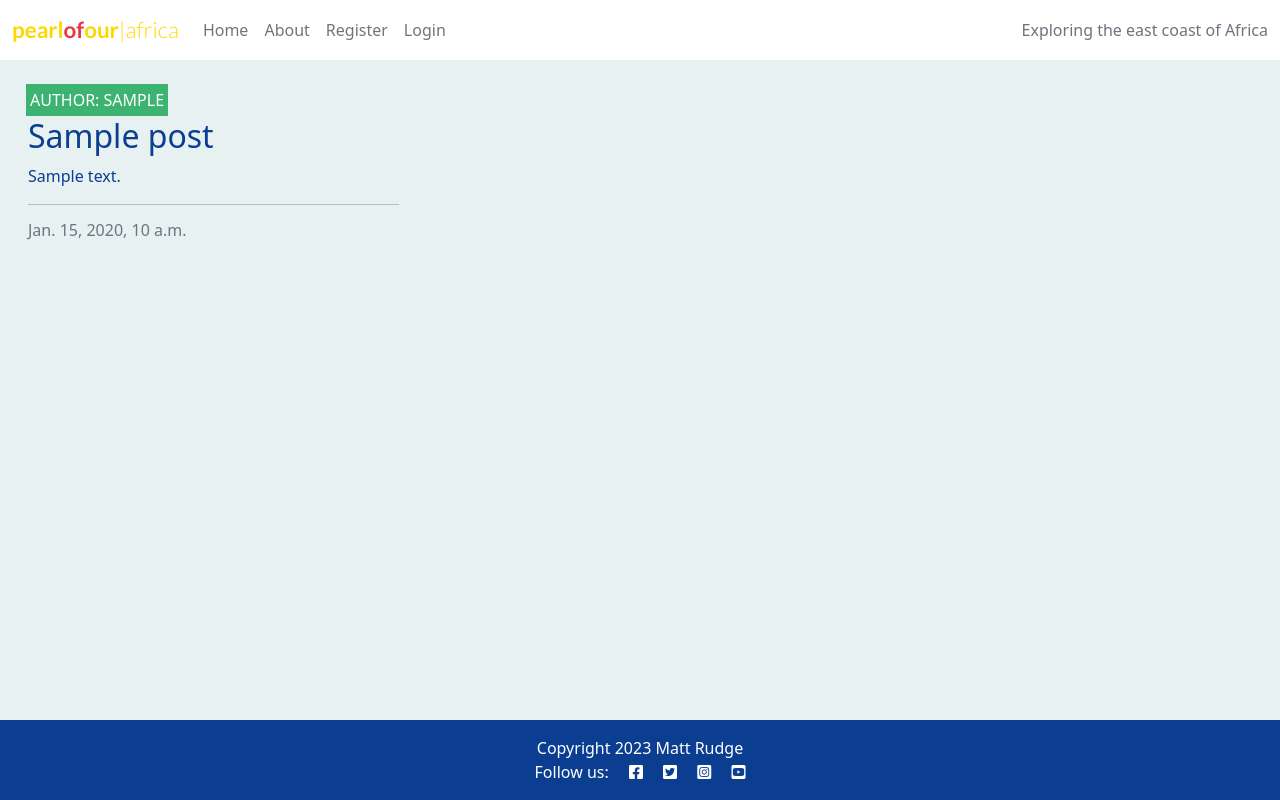
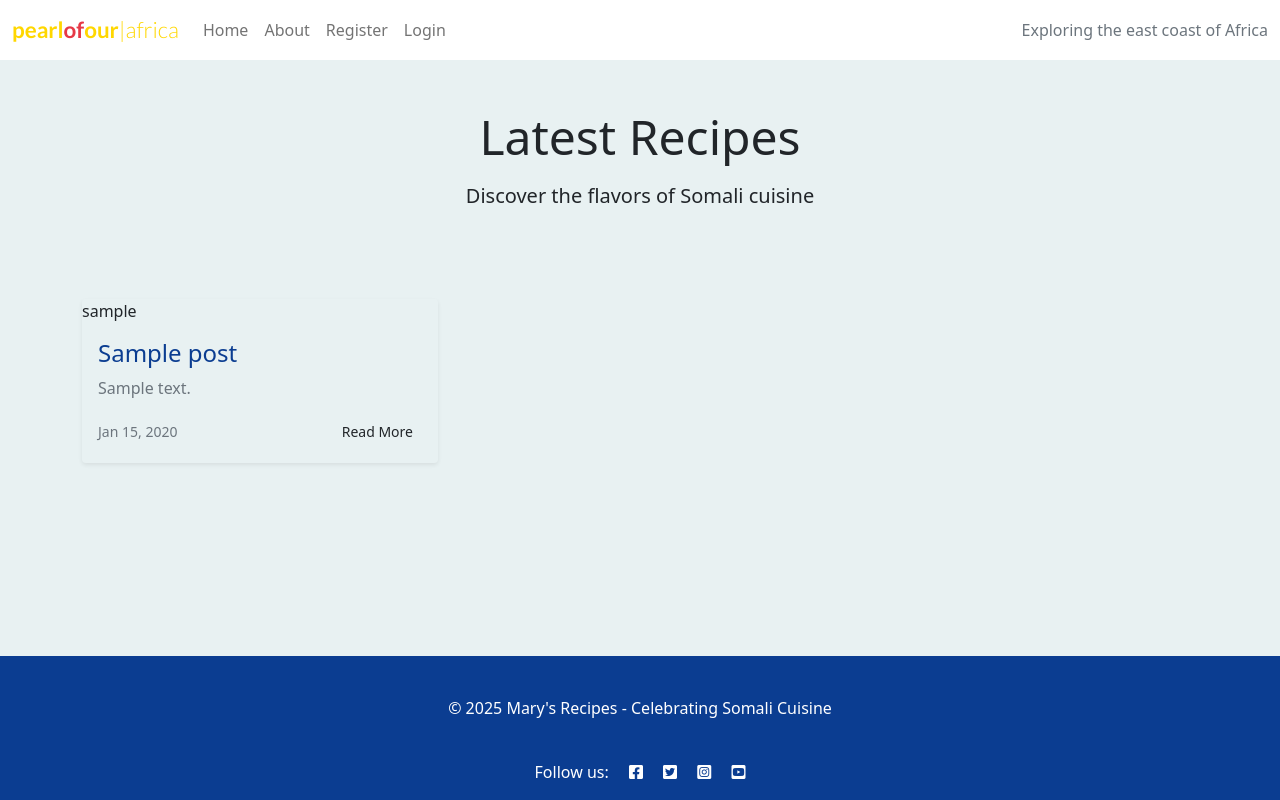
Before and after one commit to mary1-commits/Marys-recipes, a Django app: template blog/templates/blog/index.html in a window 1280 px wide. Run offline with Django 4.2, Linux system fonts and the light colour scheme; the template is opened without the code that fills it: values that come from a table or form of the project are taken from there, others are empty; tables that the repository leaves empty hold one stand-in row (values such as "Sample post"); parts of the project's set-up code (start-up, migrations or seed data) failed here and were passed over.

Commit message:
update the index.html

```diff
--- a/blog/templates/blog/index.html
+++ b/blog/templates/blog/index.html
@@ -1,68 +1,158 @@
 {% extends "base.html" %}
 {% load static %}
+
 {% block content %}
+<!-- Hero Section -->
+<div class="hero-banner text-center py-5 mb-4">
+    <div class="container">
+        <h1 class="display-5 mb-3">Latest Recipes</h1>
+        <p class="lead">Discover the flavors of Somali cuisine</p>
+    </div>
+</div>
 
-<!-- index.html content starts here -->
-<div class="container-fluid">
-    <div class="row">
-
-        <!-- Blog Entries Column -->
-        <div class="col-12 mt-3 left">
-            <div class="row">
+<!-- Blog Posts Grid -->
+<div class="container">
+    <div class="row g-4">
         {% for post in posts %}
         <div class="col-md-4">
-                    <div class="card mb-4">
-                        <div class="card-body">
-                            <div class="image-container">
-                                {% if "placeholder" in post.featured_image.url %}
-                                <img class="card-img-top" src="{% static 'images/somali_food.jpg' %}" alt="placeholder image">
-                                {% else %}
-                                <img class="card-img-top" src="{{ post.featured_image.url }}" alt="{{ post.title }}">
-                                {% endif %}
-                                <div class="image-flash">
-                                    <p class="author">Author: {{ post.author }}</p>
+            <div class="card blog-card h-100 border-0 shadow-sm">
+                <div class="image-container position-relative">
+{#                    {% if "placeholder" in post.featured_image.url %}#}
+{#                    <img class="card-img-top mb-3" src="{% static 'images/somali_food.jpg' %}" alt="placeholder image">#}
+{#                    {% else %}#}
+{#                    <img class="card-img-top" src="{% static 'images/post-placeholder.jpg' %}" alt="{{ post.title }}">#}
+{#                    {% endif %}#}
+                    <div class="author-badge">
+                        <span class="">{{ post.author }}</span>
                     </div>
                 </div>
-                            <a href="{% url 'post_detail' post.slug %}" class="post-link">
-                                <h2 class="card-title">{{ post.title }}</h2>
-                                <p class="card-text">{{ post.excerpt }}</p>
+                <div class="card-body">
+                    <a href="{% url 'post_detail' post.slug %}" class="post-link text-decoration-none">
+                        <h2 class="card-title h4 text-spice">{{ post.title }}</h2>
+                        <p class="card-text text-muted">{{ post.excerpt }}</p>
                     </a>
-                            <hr />
-                            <p class="card-text text-muted h6">{{ post.created_on }}</p>
+                    <div class="mt-3 d-flex justify-content-between align-items-center">
+                        <small class="text-muted">{{ post.created_on|date:"M d, Y" }}</small>
+                        <a href="{% url 'post_detail' post.slug %}" class="btn btn-outline-spice btn-sm">Read More</a>
                     </div>
                 </div>
             </div>
-                {% if forloop.counter|divisibleby:3 %}
         </div>
-            <div class="row">
-                {% endif %}
         {% endfor %}
     </div>
-        </div>
-
-
 
     {% if is_paginated %}
-    <nav aria-label="Page navigation">
+    <nav aria-label="Page navigation" class="my-5">
         <ul class="pagination justify-content-center">
             {% if page_obj.has_previous %}
-            <li>
-                <a href="?page={{ page_obj.previous_page_number }}" class="page-link">&laquo; PREV</a>
+            <li class="page-item">
+                <a href="?page={{ page_obj.previous_page_number }}" class="page-link pagination-spice">&laquo; Previous</a>
             </li>
             {% endif %}
             {% if page_obj.has_next %}
-            <li>
-                <a href="?page={{ page_obj.next_page_number }}" class="page-link">NEXT &raquo;</a>
+            <li class="page-item">
+                <a href="?page={{ page_obj.next_page_number }}" class="page-link pagination-spice">Next &raquo;</a>
             </li>
             {% endif %}
         </ul>
     </nav>
     {% endif %}
 </div>
-
-<!-- index.html content ends here -->
 {% endblock %}
 
 {% block copyright %}
-    Copyright 2023 Matt Rudge
+<footer class="footer-spice py-4 text-center">
+    <div class="container">
+        <p class="mb-0 text-white">&copy; {% now "Y" %} Mary's Recipes - Celebrating Somali Cuisine</p>
+    </div>
+</footer>
 {% endblock %}
+
+{% block extra_css %}
+<style>
+    :root {
+        --spice-primary: #e67e22;
+        --spice-secondary: #d35400;
+        --spice-light: #fff3e0;
+        --spice-dark: #2c3e50;
+    }
+
+    /* Hero Banner */
+    .hero-banner {
+        background: linear-gradient(135deg, var(--spice-primary), var(--spice-secondary));
+        margin-top: -1.5rem;  /* Adjust based on your navbar height */
+    }
+
+    /* Card Styling */
+    .blog-card {
+        transition: transform 0.3s ease-in-out;
+        background-color: white;
+    }
+
+    .blog-card:hover {
+        transform: translateY(-5px);
+    }
+
+    .image-container {
+        height: 200px;
+        overflow: hidden;
+    }
+
+    .card-img-top {
+        height: 100%;
+        object-fit: cover;
+        transition: transform 0.3s ease;
+    }
+
+    .blog-card:hover .card-img-top {
+        transform: scale(1.05);
+    }
+
+    .author-badge {
+        position: absolute;
+        bottom: 10px;
+        left: 10px;
+        background-color: var(--spice-primary);
+        padding: 5px 15px;
+        border-radius: 20px;
+        font-size: 0.8rem;
+    }
+
+    /* Typography */
+    .text-spice {
+        color: var(--spice-dark);
+    }
+
+    .post-link:hover .text-spice {
+        color: var(--spice-primary);
+    }
+
+    /* Buttons */
+    .btn-outline-spice {
+        color: var(--spice-primary);
+        border-color: var(--spice-primary);
+    }
+
+    .btn-outline-spice:hover {
+        color: white;
+        background-color: var(--spice-primary);
+    }
+
+    /* Pagination */
+    .pagination-spice {
+        color: var(--spice-primary);
+        border-color: var(--spice-primary);
+    }
+
+    .pagination-spice:hover {
+        background-color: var(--spice-primary);
+        color: white;
+        border-color: var(--spice-primary);
+    }
+
+    /* Footer */
+    .footer-spice {
+        background-color: var(--spice-dark);
+    }
+</style>
+{% endblock %}
```
Lines whose indentation alone changed are shown as unchanged.
